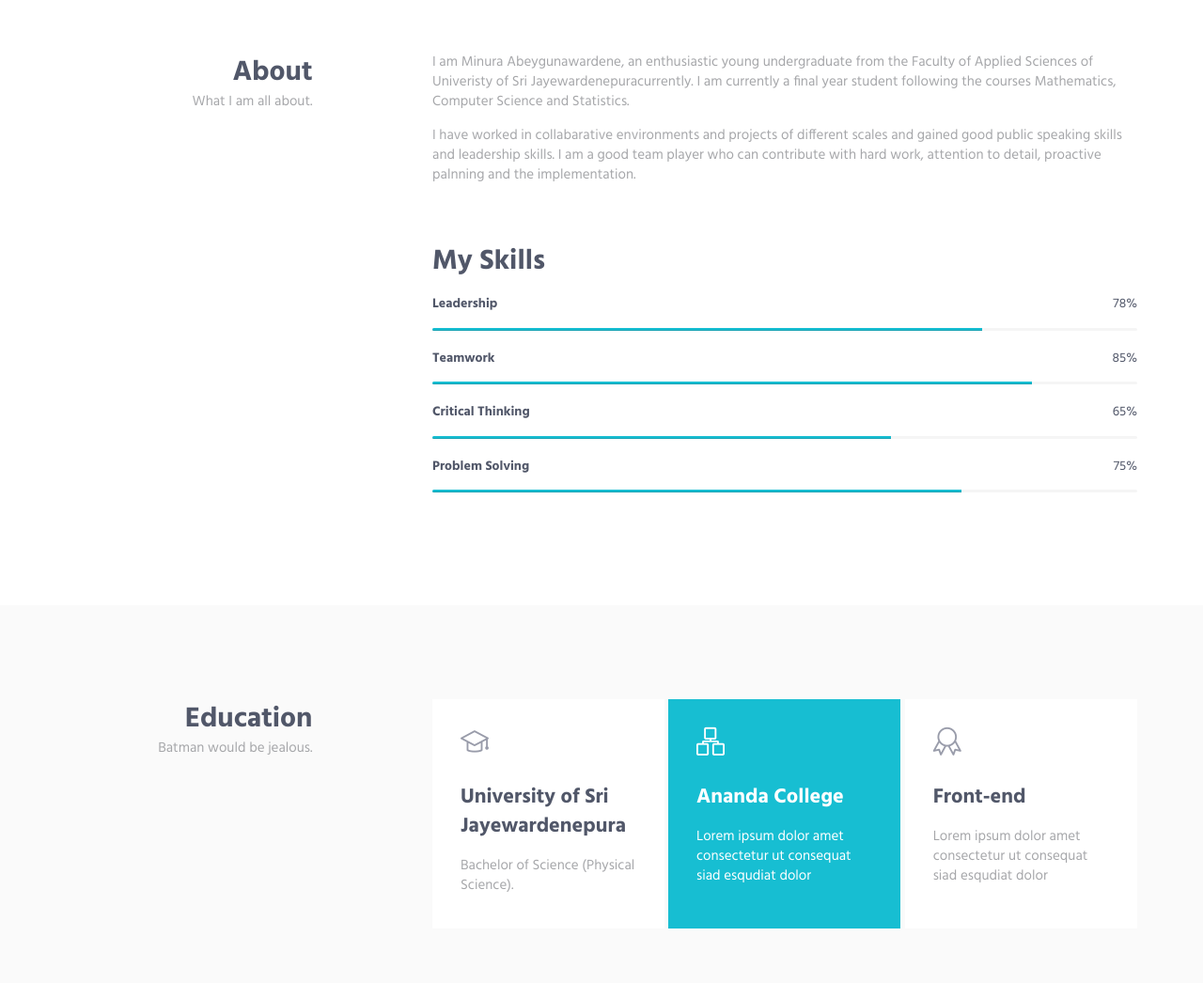
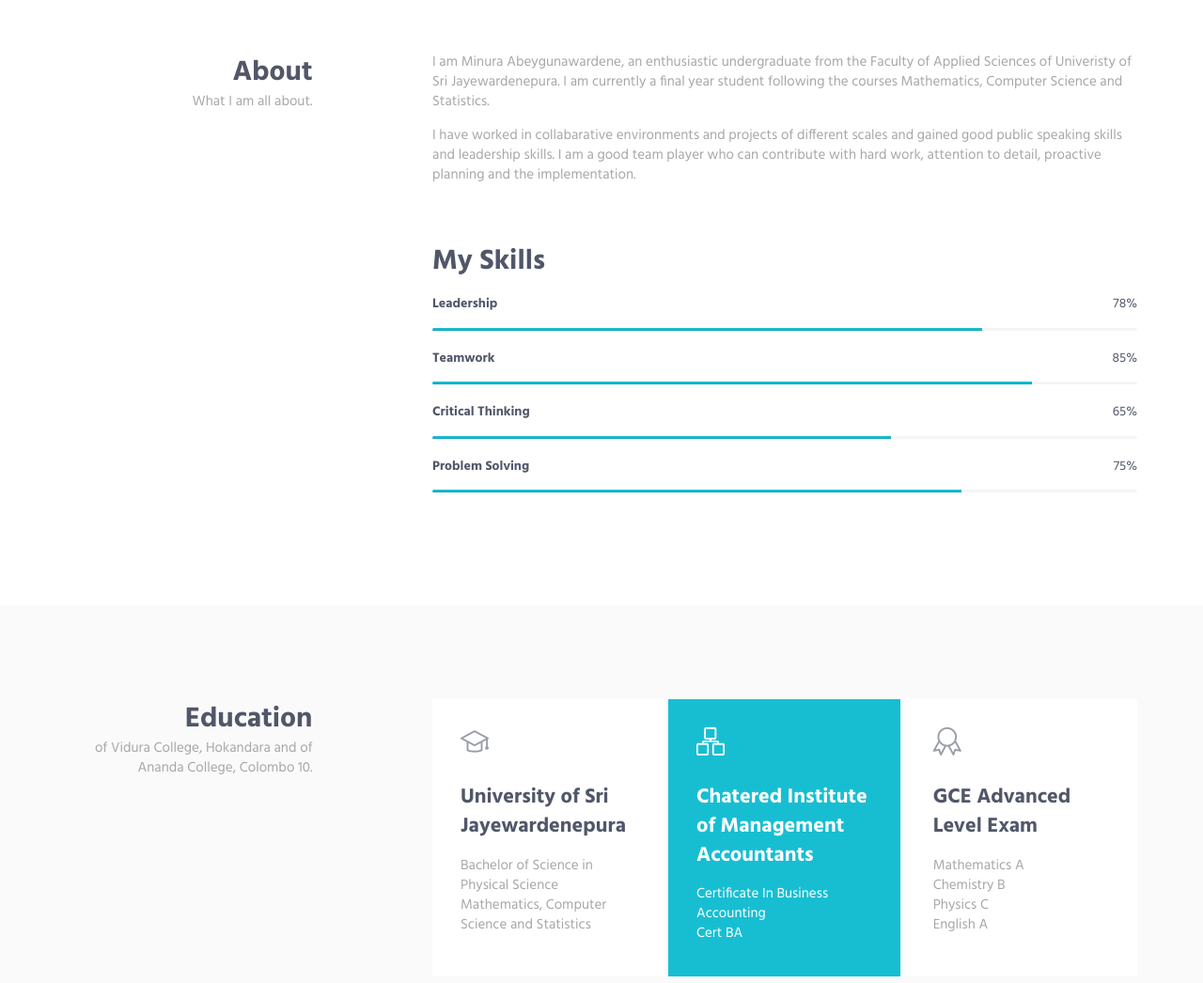
Before and after one commit to Minura96/netCentricProject, a plain HTML site: page Resume/HTML/index.html in a window 1280 px wide. Shown: the part 740-1786 px from the top of the page at 94% size. Drawn offline with Linux system fonts and the light colour scheme.

Commit message:
Finished the eduction part

```diff
--- a/Resume/HTML/css/layout-rtl.css
+++ b/Resume/HTML/css/layout-rtl.css
@@ -88,7 +88,7 @@
   color: #bfc1c7;
 }
 
-h1, h2, h3, h4, h5, h6,{
+h1, h2, h3, h4, h5, h6 {
   font-weight: 700;
   font-family: Hind, sans-serif;
   color: #515769;
@@ -96,16 +96,16 @@
   margin: 0 0 15px;
 }
 
-h1 > a, h2 > a, h3 > a, h4 > a, h5 > a, h6 > a,{
+h1 > a, h2 > a, h3 > a, h4 > a, h5 > a, h6 > a {
   color: #515769;
 }
 
-h1 > a:hover, h2 > a:hover, h3 > a:hover, h4 > a:hover, h5 > a:hover, h6 > a:hover,{
+h1 > a:hover, h2 > a:hover, h3 > a:hover, h4 > a:hover, h5 > a:hover, h6 > a:hover {
   color: #999caa;
   text-decoration: none;
 }
 
-h1 > a:focus, h2 > a:focus, h3 > a:focus, h4 > a:focus, h5 > a:focus, h6 > a:focus, {
+h1 > a:focus, h2 > a:focus, h3 > a:focus, h4 > a:focus, h5 > a:focus, h6 > a:focus {
   text-decoration: none;
 }
 
--- a/Resume/HTML/index.html
+++ b/Resume/HTML/index.html
@@ -14,7 +14,7 @@
     <!-- BEGIN HEAD -->
     <head>
         <meta charset="utf-8"/>
-        <title>Metronic "Aircv" Frontend Freebie</title>
+        <title>Minura Abeygunawardene</title>
         <meta http-equiv="X-UA-Compatible" content="IE=edge">
         <meta content="width=device-width, initial-scale=1" name="viewport"/>
         <meta content="" name="description"/>
@@ -114,8 +114,8 @@
                     </div>
                     <div class="col-sm-8 col-sm-offset-1">
                         <div class="margin-b-60">
-                            <p>I am Minura Abeygunawardene, an enthusiastic young undergraduate from the Faculty of Applied Sciences of Univeristy of Sri Jayewardenepuracurrently. I am currently a final year student following the courses Mathematics, Computer Science and Statistics.</p>
-                            <p>I have worked in collabarative environments and projects of different scales and gained good public speaking skills and leadership skills. I am a good team player who can contribute with hard work, attention to detail, proactive palnning and the implementation.</p>
+                            <p>I am Minura Abeygunawardene, an enthusiastic undergraduate from the Faculty of Applied Sciences of Univeristy of Sri Jayewardenepura. I am currently a final year student following the courses Mathematics, Computer Science and Statistics.</p>
+                            <p>I have worked in collabarative environments and projects of different scales and gained good public speaking skills and leadership skills. I am a good team player who can contribute with hard work, attention to detail, proactive planning and the implementation.</p>
                         </div>
 
                         <h2>My Skills</h2>
@@ -160,7 +160,7 @@
                         <div class="col-sm-3 sm-margin-b-30">
                             <div class="text-right sm-text-left">
                                 <h2 class="margin-b-0">Education</h2>
-                                <p>Batman would be jealous.</p>
+                                <p>of Vidura College, Hokandara and of Ananda College, Colombo 10.<p>
                             </div>
                         </div>
                         <div class="col-sm-8 col-sm-offset-1">
@@ -172,9 +172,8 @@
                                         </div>
                                         <div class="service-info">
                                             <h3>University of Sri Jayewardenepura</h3>
-                                            <p class="margin-b-5">Bachelor of Science (Physical Science).</p>
+                                            <p class="margin-b-5">Bachelor of Science in Physical Science<br> Mathematics, Computer Science and Statistics</p>
                                         </div>
-                                        <a href="#" class="content-wrapper-link"></a>
                                     </div>
                                 </div>
                                 <div class="col-md-4 md-margin-b-4">
@@ -183,10 +182,9 @@
                                             <i class="service-icon color-white icon-organization"></i>
                                         </div>
                                         <div class="service-info">
-                                            <h3 class="color-white">Ananda College</h3>
-                                            <p class="color-white margin-b-5">Lorem ipsum dolor amet consectetur ut consequat siad esqudiat dolor</p>
+                                            <h3 class="color-white">Chatered Institute of Management Accountants</h3>
+                                            <p class="color-white margin-b-5">Certificate In Business Accounting <br>Cert BA</p>
                                         </div>
-                                        <a href="#" class="content-wrapper-link"></a>
                                     </div>
                                 </div>
                                 <div class="col-md-4">
@@ -195,10 +193,9 @@
                                             <i class="service-icon icon-badge"></i>
                                         </div>
                                         <div class="service-info">
-                                            <h3>Front-end</h3>
-                                            <p class="margin-b-5">Lorem ipsum dolor amet consectetur ut consequat siad esqudiat dolor</p>
+                                            <h3>GCE Advanced Level Exam</h3>
+                                            <p class="margin-b-5">Mathematics   A<br>Chemistry  B<br>Physics    C<br>English    A</p>
                                         </div>
-                                        <a href="#" class="content-wrapper-link"></a>
                                     </div>
                                 </div>
                             </div>
@@ -444,11 +441,11 @@
                             <div class="row">
                                 <div class="col-md-3 col-xs-6 md-margin-b-30">
                                     <h5>Location</h5>
-                                    <a href="#">Brookyln, New York</a>
+                                    <a href="#about">Purana road, Maharagama</a>
                                 </div>
                                 <div class="col-md-3 col-xs-6 md-margin-b-30">
                                     <h5>Phone</h5>
-                                    <a href="+94777227992">+77 234 548 00 00</a>
+                                    <a href="+94777227992">+94 777 22 7992</a>
                                 </div>
                                 <div class="col-md-3 col-xs-6">
                                     <h5>Email</h5>
@@ -456,7 +453,7 @@
                                 </div>
                                 <div class="col-md-3 col-xs-6">
                                     <h5>Web</h5>
-                                    <a href="https://www.instagram.com/minura.abeygunawardene/" target="blank_">VSAVAV.com</a>
+                                    <a href="https://www.instagram.com/minura.abeygunawardene/" target="blank_">minuraabeygunawardene.com</a>
                                 </div>
                             </div>
                         </div>
@@ -476,7 +473,7 @@
                         <img class="footer-logo" src="img/logo-dark.png" alt="Aircv Logo">
                     </div>
                     <div class="col-xs-6 text-right sm-text-left">
-                        <p class="margin-b-0"><a class="fweight-700" href="http://keenthemes.com/preview/aircv/">Aircv</a> Theme Powered by: <a class="fweight-700" href="http://www.keenthemes.com/">KeenThemes.com</a></p>
+                        <p class="margin-b-0"><a class="fweight-700" href="http://keenthemes.com/preview/aircv/">Aircv</a>Powered by: <a class="fweight-700" href="http://www.keenthemes.com/">KeenThemes.com</a></p>
                     </div>
                 </div>
                 <!--// end row -->
```
Also changed, not shown: Resume/HTML/img/001.jpg (renamed from Resume/HTML/img/01.jpg), Resume/HTML/img/03.jpg (added), Resume/HTML/img/04.JPG (added), Resume/HTML/img/397x300/0001.jpg (added), Resume/HTML/img/397x300/002.jpg (added), Resume/HTML/img/397x300/003.JPG (added), Resume/HTML/img/397x400/11.JPG (added), 1 other file.
